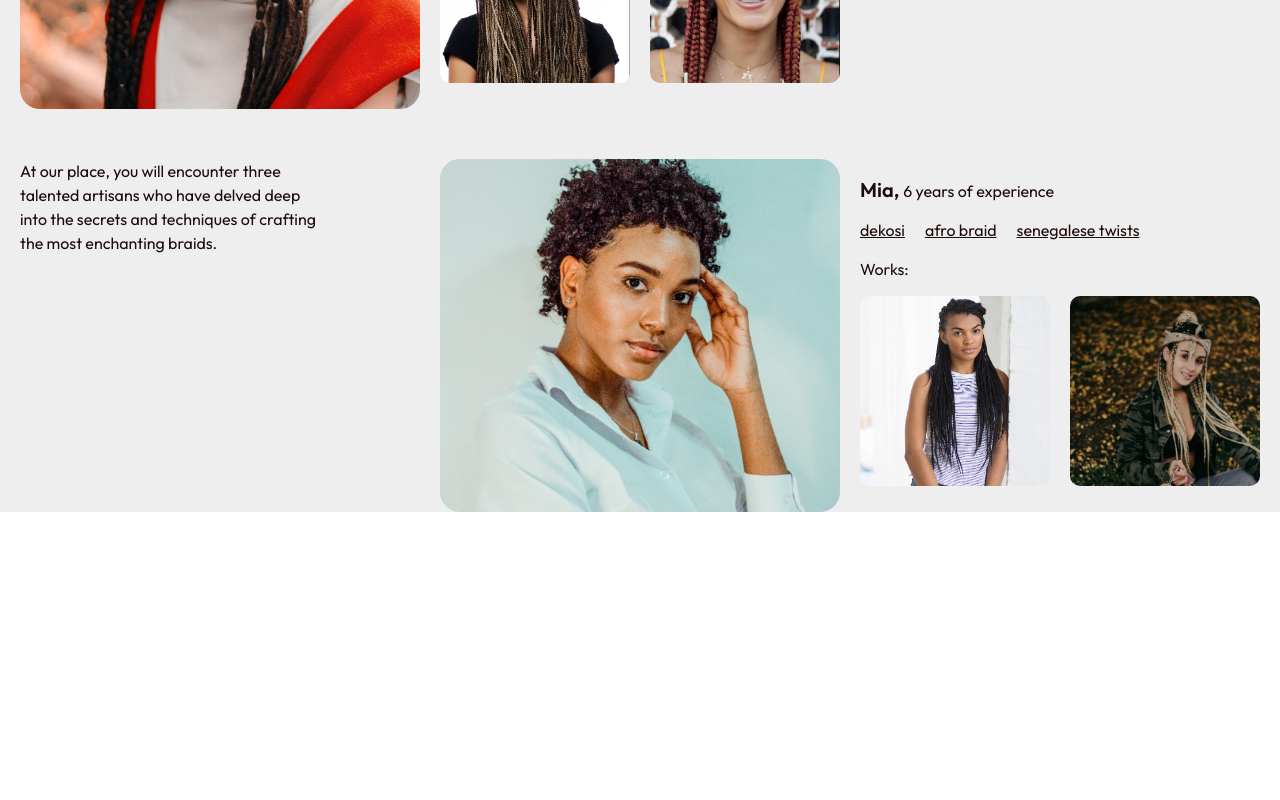
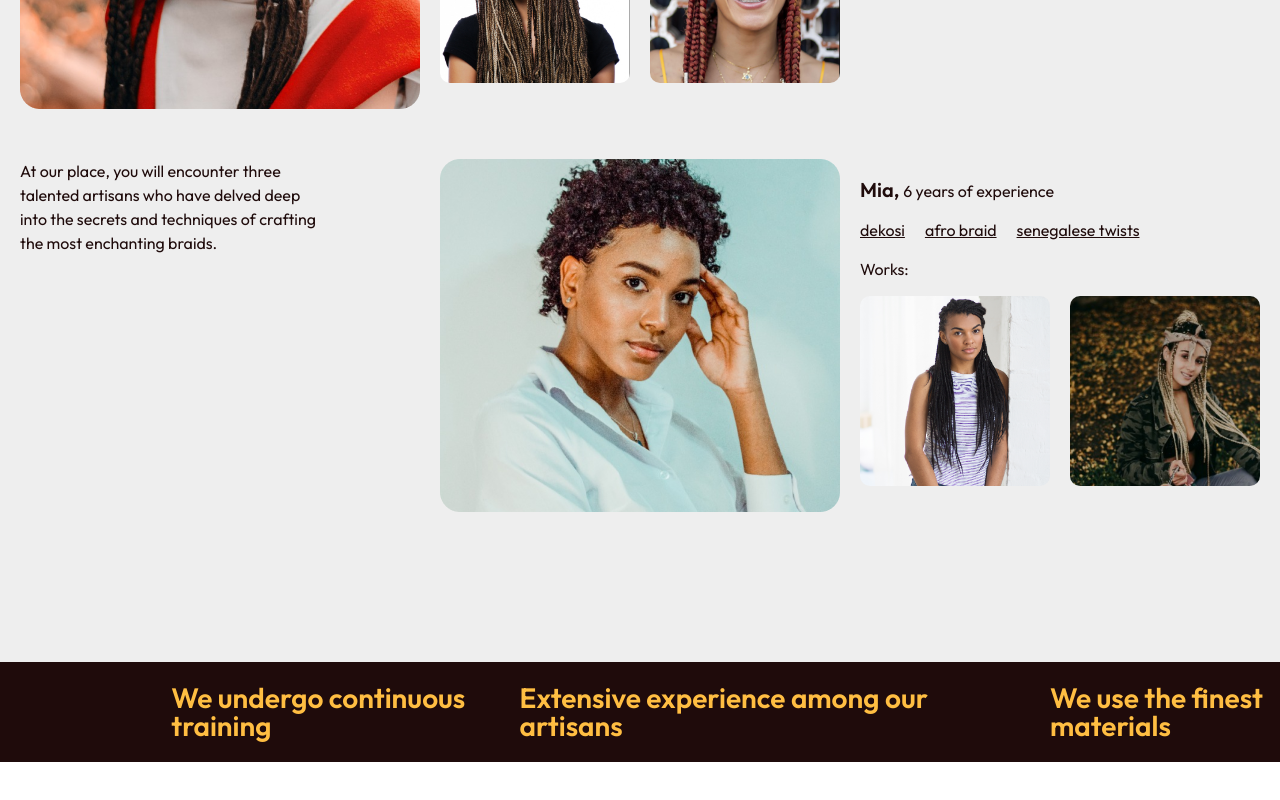
Before and after one commit to bambuuk/braids, a Next.js app: page / in a window 1280 px wide. Shown: the part 1691-2491 px from the top of the page. Before the commit the page ends 2203 px from the top, so only its background shows below. Built offline with nearby package versions, Linux system fonts and the light colour scheme.

Commit message:
prepare running row

```diff
--- a/src/app/page.tsx
+++ b/src/app/page.tsx
@@ -1,6 +1,7 @@
 import Header from "@/components/Header";
 import Main from "@/components/Main";
 import OurTeam from "@/components/OurTeam";
+import RunningRow from "@/components/RunningRow";
 
 export default function Home() {
   return (
@@ -9,6 +10,7 @@ export default function Home() {
       <main className="w-full mt-[88px]">
         <Main />
         <OurTeam />
+        <RunningRow />
       </main>
     </>
   );
--- /dev/null
+++ b/src/components/RunningRow.tsx
@@ -0,0 +1,27 @@
+
+const RunningRow = () => {
+  return (
+    <div className="w-full my-[150px] h-[100px] bg-[#1F0B0B]">
+      <div className="h-full max-w-[1536px] w-full">
+        <div className="overflow-hidden w-[98%] mx-auto h-full">
+          <div className="flex w-[200%] animate-run-row h-full items-center text-[#FFBE42]
+        font-outfit text-[28px] leading-[100%] font-semibold">
+            <div className="w-[100%] flex gap-[80px]">
+              <span>Extensive experience among our artisans</span>
+              <span>We use the finest materials</span>
+              <span>We undergo continuous training</span>
+            </div>
+
+            <div className="w-[100%] flex gap-[80px]">
+              <span>Extensive experience among our artisans</span>
+              <span>We use the finest materials</span>
+              <span>We undergo continuous training</span>
+            </div>
+          </div>
+        </div>
+      </div>
+    </div>
+  )
+}
+
+export default RunningRow
--- a/tailwind.config.ts
+++ b/tailwind.config.ts
@@ -7,6 +7,15 @@ const config: Config = {
     "./src/app/**/*.{js,ts,jsx,tsx,mdx}",
   ],
   theme: {
+    animation: {
+      "run-row": "run 10s linear infinite",
+    },
+    keyframes: {
+      run: {
+        "0%": {},
+        "100%": { transform: "translateX(-50%)" },
+      },
+    },
     screens: {
       sm: "576px",
       md: "768px",
```
